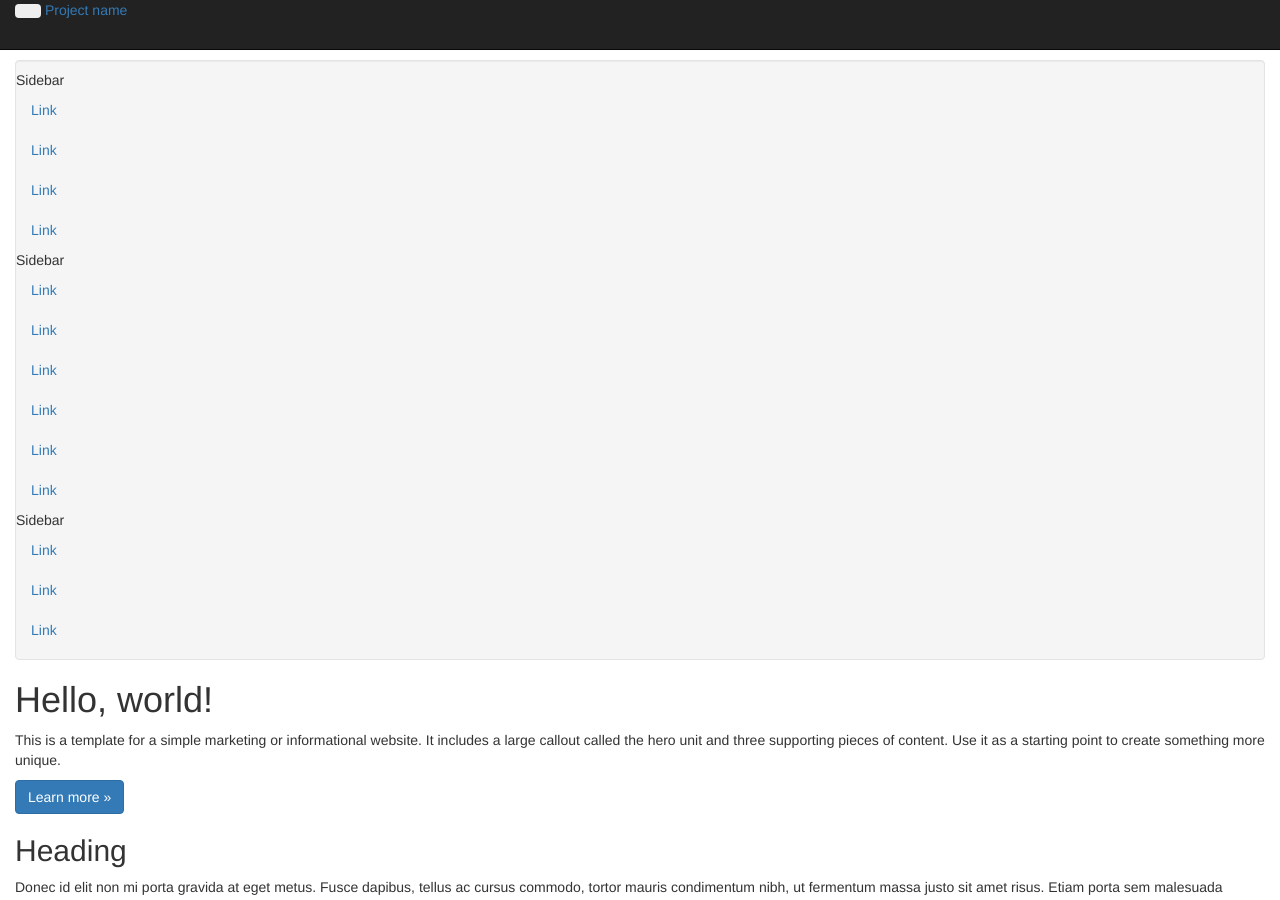
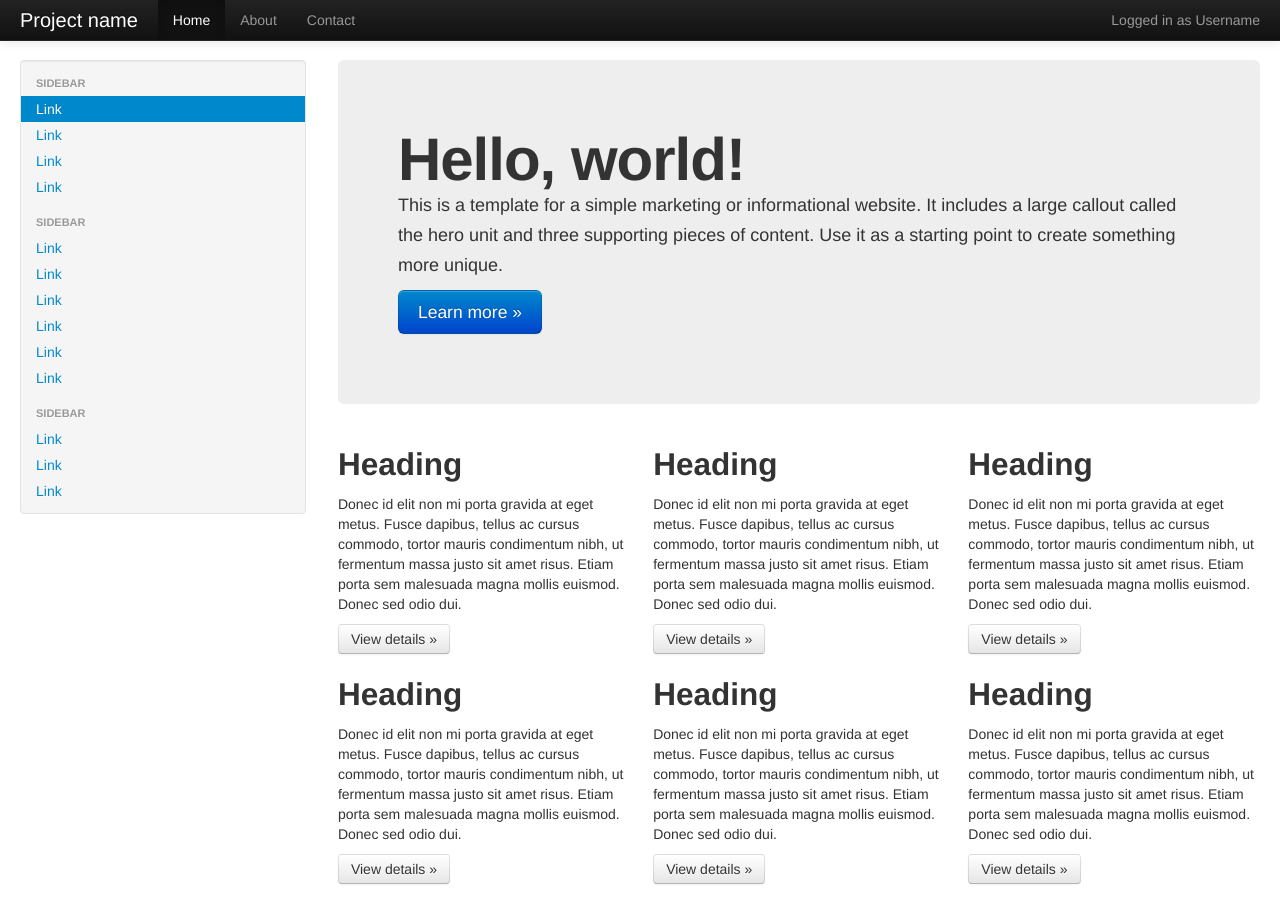
Before and after one commit to dreampivot/slipscloud.github.io, a Jekyll site: the page help/index.html, which Jekyll copies as it is, in a window 1280 px wide and 900 px high. Built offline with Jekyll 4.4.1, drawn with Linux system fonts in a browser that asks for light colours; nearby versions of some CDN libraries; library files that are not in the unit come from our copies.

Commit message:
Create index.html

```diff
--- a/help/index.html
+++ b/help/index.html
@@ -9,7 +9,7 @@
     <meta name="author" content="">
 
     <!-- Le styles -->
-    <link href="../bootstrap/2.3.1/css/bootstrap.css" rel="stylesheet">
+    <link href="bootstrap.css" rel="stylesheet">
     <style type="text/css">
       body {
         padding-top: 60px;
@@ -28,7 +28,7 @@
         }
       }
     </style>
-    <link href="../bootstrap/2.3.1/css/bootstrap-responsive.css" rel="stylesheet">
+    <link href="bootstrap-responsive.css" rel="stylesheet">
 
     <!-- HTML5 shim, for IE6-8 support of HTML5 elements -->
     <!--[if lt IE 9]>
```
